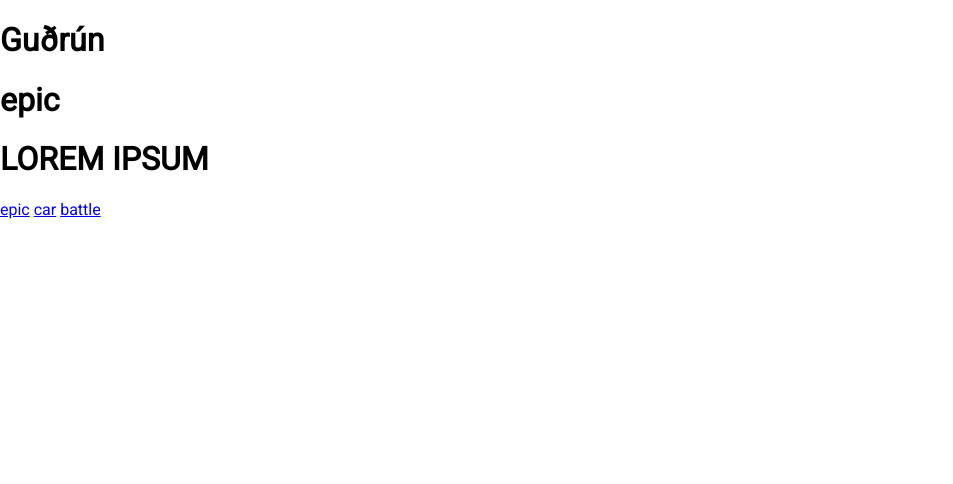
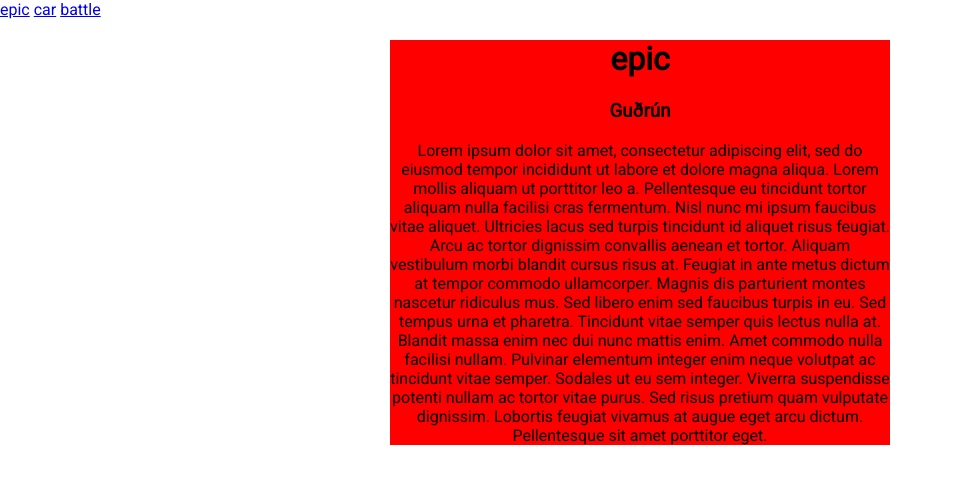
Before and after one commit to Kleina13/vefforitun-1-verk-3, a Flask app: page /article/1 in a window 1280 px wide. Shown: the top 484 px of the page, without its empty margins (0-953 px from the left). Run offline with Flask 2, Linux system fonts and the light colour scheme.

Commit message:
css no work?????

```diff
--- a/app.py
+++ b/app.py
@@ -4,12 +4,12 @@ from flask import Flask, render_template as rend
 
 app = Flask(__name__)
 
-articles = [{'id': 1, 'author': 'Guðrún', 'title': 'epic', 'content': 'LOREM IPSUM'},
-			{'id': 2, 'author': 'Arnór', 'title': 'car', 'content': 'LOREM IPSUM'},
-			{'id': 3, 'author': 'Erik', 'title': 'battle', 'content': 'LOREM IPSUM'}]
-author = ''
-title = ''
-content = ''
+lorem_ipsum = 'Lorem ipsum dolor sit amet, consectetur adipiscing elit, sed do eiusmod tempor incididunt ut labore et dolore magna aliqua. Lorem mollis aliquam ut porttitor leo a. Pellentesque eu tincidunt tortor aliquam nulla facilisi cras fermentum. Nisl nunc mi ipsum faucibus vitae aliquet. Ultricies lacus sed turpis tincidunt id aliquet risus feugiat. Arcu ac tortor dignissim convallis aenean et tortor. Aliquam vestibulum morbi blandit cursus risus at. Feugiat in ante metus dictum at tempor commodo ullamcorper. Magnis dis parturient montes nascetur ridiculus mus. Sed libero enim sed faucibus turpis in eu. Sed tempus urna et pharetra. Tincidunt vitae semper quis lectus nulla at. Blandit massa enim nec dui nunc mattis enim. Amet commodo nulla facilisi nullam. Pulvinar elementum integer enim neque volutpat ac tincidunt vitae semper. Sodales ut eu sem integer. Viverra suspendisse potenti nullam ac tortor vitae purus. Sed risus pretium quam vulputate dignissim. Lobortis feugiat vivamus at augue eget arcu dictum. Pellentesque sit amet porttitor eget.'
+
+articles = [{'id': 1, 'author': 'Guðrún', 'title': 'epic', 'content': lorem_ipsum},
+			{'id': 2, 'author': 'Arnór', 'title': 'car', 'content': lorem_ipsum},
+			{'id': 3, 'author': 'Erik', 'title': 'battle', 'content': lorem_ipsum}]
+author, title, content = '', '', ''
 
 @app.route('/')
 def index():
--- a/static/css/style.css
+++ b/static/css/style.css
@@ -5,3 +5,10 @@ body, html {
 body {
     font-family: 'Roboto', sans-serif;
 }
+
+.epic {
+    max-width: 500px;
+    background-color: red;
+    margin: auto;
+    text-align: center;
+}
--- a/templates/layout.html
+++ b/templates/layout.html
@@ -4,16 +4,18 @@
     <meta charset="UTF-8">
     <meta name="viewport" content="width=device-width, initial-scale=1.0">
     <meta http-equiv="X-UA-Compatible" content="ie=edge">
-    <title>Document</title>
+    <title>Fréttir - mdl.is</title>
     <link rel="stylesheet" href="{{ url_for('static', filename='css/style.css') }}">
     <link href="https://fonts.googleapis.com/css?family=Roboto&display=swap" rel="stylesheet">
 </head>
 <body>
-    <h1>{{ author }}</h1>
-    <h1>{{ title }}</h1>
-    <h1>{{ content }}</h1>
     <a href="/article/1">epic</a>
     <a href="/article/2">car</a>
     <a href="/article/3">battle</a>
+    <div class="epic">
+        <h1>{{ title }}</h1>
+        <h3>{{ author }}</h3>
+        <p>{{ content }}</p>
+    </div>
 </body>
 </html>
```
